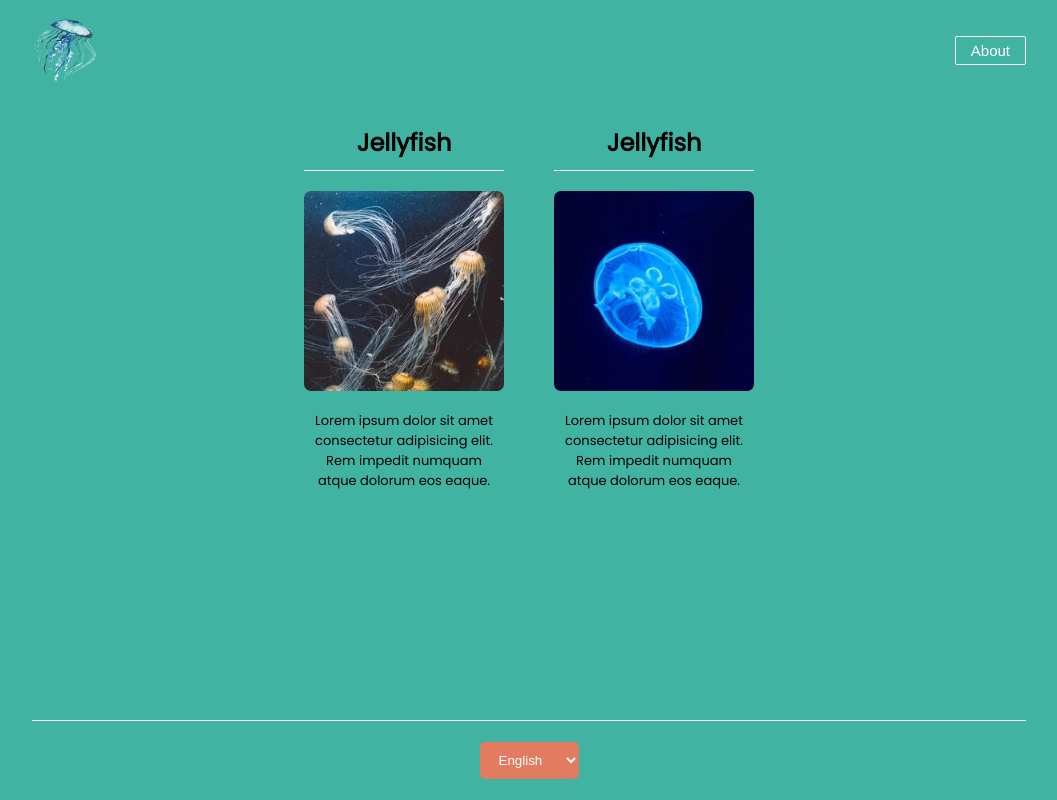
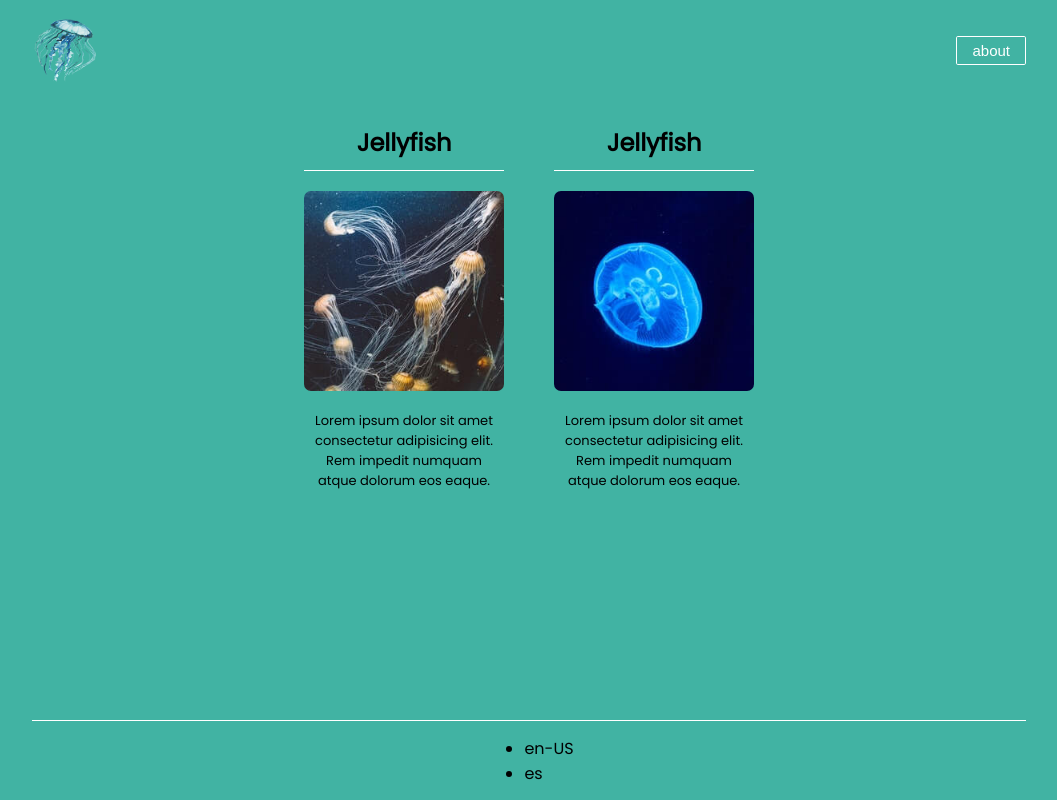
Before and after one commit to polrb5/nextjs-assessment, a Next.js app: page / in a window 1280 px wide. Shown: the whole page, without its empty margins (111-1168 px from the left). Built offline with nearby package versions, Linux system fonts and the light colour scheme.

Commit message:
Automatic Locale Detection + Transition between locales (EN & ES)

```diff
--- a/components/Footer/Footer.js
+++ b/components/Footer/Footer.js
@@ -1,12 +1,33 @@
+import { useRouter } from "next/router";
+import Link from "next/link";
 import styles from "./Footer.module.css";
 
 export default function Footer() {
+  const router = useRouter();
+
   return (
     <footer className={styles.footer}>
-      <select className={styles.selectLang} name="language" id="lang">
-        <option value="english">English</option>
-        <option value="spanish">Spanish</option>
-      </select>
+      <ul>
+        {router.locales.map((locale) => (
+          <li key={locale}>
+            <Link href={router.asPath} locale={locale}>
+              <a>{locale}</a>
+            </Link>
+          </li>
+        ))}
+      </ul>
+      {/* <select className={styles.selectLang} name="language" id="lang">
+        <Link href={router.asPath} passHref={true}>
+          <option locale="en-EN" value="english">
+            English
+          </option>
+        </Link>
+        <Link href={router.asPath} passHref={true}>
+          <option locale="es-ES" value="spanish">
+            Spanish
+          </option>
+        </Link>
+      </select> */}
     </footer>
   );
 }
--- a/components/Header/Header.js
+++ b/components/Header/Header.js
@@ -2,15 +2,33 @@ import Link from "next/link";
 import Image from "next/image";
 import styles from "./Header.module.css";
 import Button from "../Button/Button";
+import { useRouter } from "next/router";
 
 export default function Header() {
+  const router = useRouter();
+
+  const lang = [
+    { tag: "greeting", valueLang: { es: "Hola", en: "Hello" } },
+    {
+      tag: "selectLanguage",
+      valueLang: { es: "Selecciona idioma", en: "Select language" },
+    },
+  ];
+
+  const about =
+    router.locale === "en-US"
+      ? "about"
+      : router.locale === "es"
+      ? "sobre mi"
+      : "";
+
   return (
     <header className={styles.header}>
       <Link href="/" passHref={true}>
         <Image src="/logo.png" alt="logo" width="64" height="64" />
       </Link>
       <Button>
-        <Link href="/about">About</Link>
+        <Link href="/about">{about}</Link>
       </Button>
     </header>
   );
--- a/next.config.js
+++ b/next.config.js
@@ -1,3 +1,7 @@
 module.exports = {
   reactStrictMode: true,
-}
+  i18n: {
+    locales: ["en-US", "es"],
+    defaultLocale: "en-US",
+  },
+};
--- a/pages/index.js
+++ b/pages/index.js
@@ -1,3 +1,5 @@
+import { useRouter } from "next/router";
+import Link from "next/link";
 import Footer from "../components/Footer/Footer";
 import Header from "../components/Header/Header";
 import MainSection from "../components/MainSection/MainSection";
```
